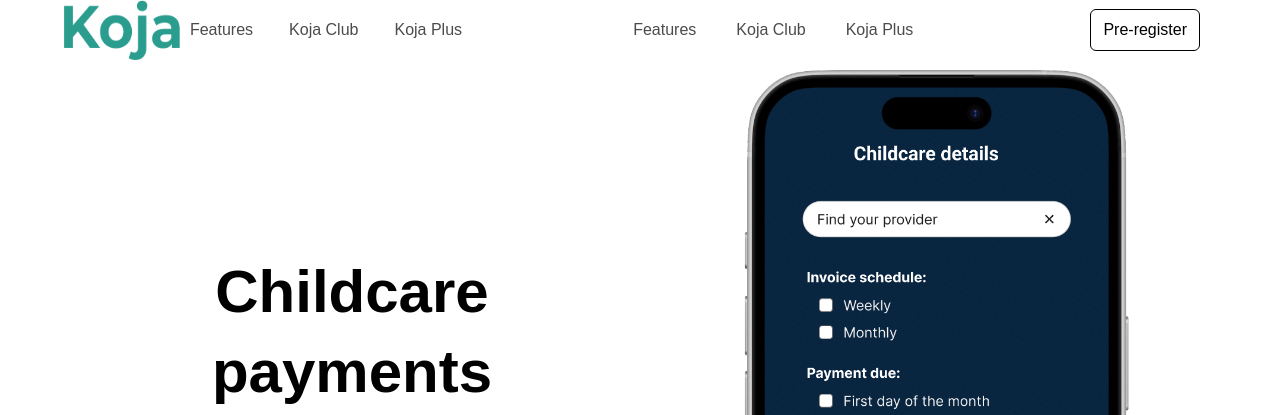
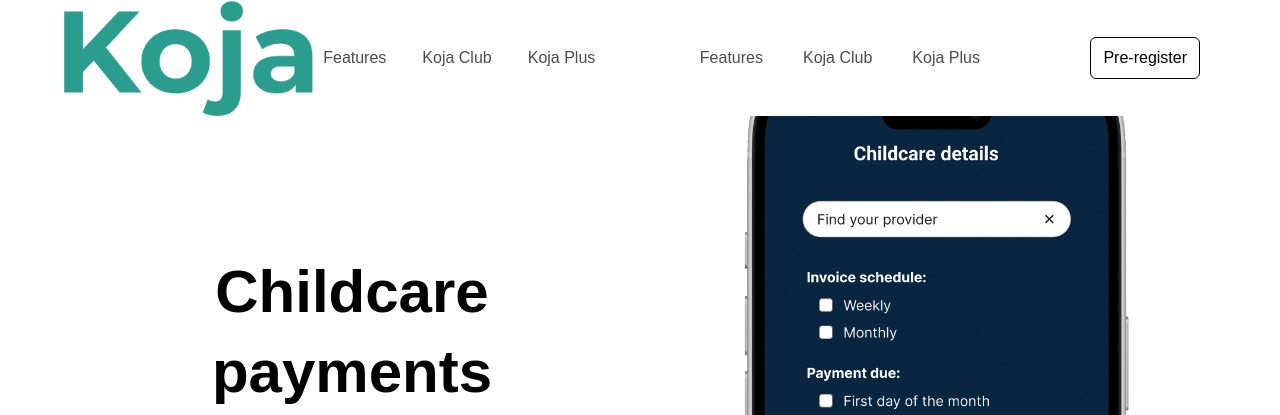
Before and after one commit to KojaApp/app-landing-page, a website: page index.html in a window 1280 px wide. Shown: the top 415 px of the page. Drawn offline with nearby package versions, Linux system fonts and the light colour scheme.

Commit message:
Update index.html

```diff
--- a/index.html
+++ b/index.html
@@ -41,7 +41,7 @@
     <body
         class="tw-flex tw-min-h-[100vh] tw-flex-col tw-bg-white tw-text-black">
         <header
-            class="tw-max-w-lg:tw-px-4 tw-py-4 tw-max-w-lg:tw-mr-auto tw-absolute tw-top-0 tw-z-20 tw-flex tw-h-[60px] tw-w-full tw-bg-opacity-0 tw-px-[5%] lg:tw-justify-around"
+            class="tw-max-w-lg:tw-px-4 tw-py-4 tw-max-w-lg:tw-mr-auto tw-absolute tw-top-0 tw-z-20 tw-flex tw-h-[150px] tw-w-full tw-bg-opacity-0 tw-px-[5%] lg:tw-justify-around"
         >
             <a class="tw-w-[100px] tw-py-4" href="">
                 <img
```
